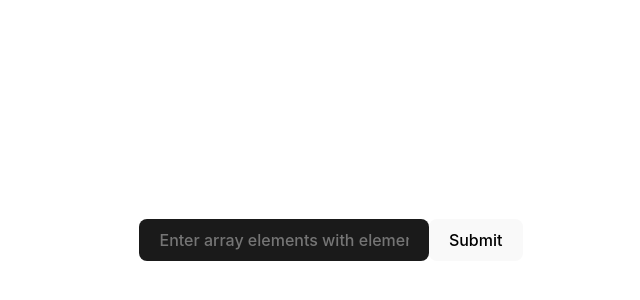
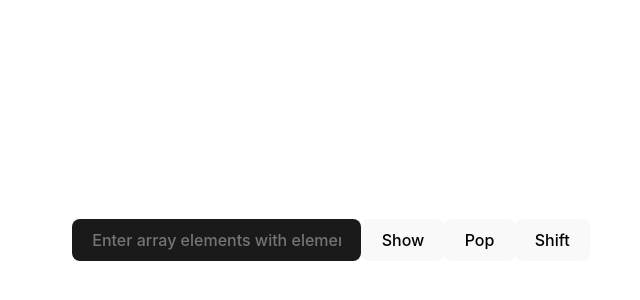
Before and after one commit to abhikatta/ds, a React (Vite) app: page / in a window 1280 px wide. Shown: the part 160-460 px from the top of the page, without its empty margins (309-949 px from the left). Built offline with nearby package versions, Linux system fonts and the light colour scheme.

Commit message:
working with show list

```diff
--- a/src/App.tsx
+++ b/src/App.tsx
@@ -1,4 +1,4 @@
-import { useState } from "react";
+import React, { useEffect, useMemo, useState } from "react";
 import { LinkedList } from "./LinkedList";
 import { val } from "./types/node";
 
@@ -12,9 +12,8 @@ const App = () => {
     setElements(elements);
   };
 
-  const showelements = () => {
+  const showElements = () => {
     if (elements) {
-      ll.pop();
       elements.forEach((element) => {
         ll.append(element);
       });
@@ -28,7 +27,17 @@ const App = () => {
         onChange={(e) => handleChange(e.target.value)}
         placeholder="Enter array elements with elements separated by spaces"
       />
-      <button onClick={showelements}>Submit</button>
+      <button onClick={showElements}>Show</button>
+      <button
+        onClick={() => {
+          ll.pop();
+          showElements();
+        }}>
+        Pop
+      </button>
+      <button onClick={() => ll.shift()}>Shift</button>
+      {/* <div><button>Pop At Index</button></div> */}
+
       <div style={{ flexDirection: "row", display: "flex" }}>
         {values &&
           values.map((item, index) => {
--- a/src/LinkedList.ts
+++ b/src/LinkedList.ts
@@ -18,6 +18,8 @@ export class LinkedList {
   append = (value: val): void => {
     if (!this.head) {
       this.head = new NodeElement(value);
+      this.length += 1;
+      return;
     }
     let current = this.head;
     while (current.next) {
```
